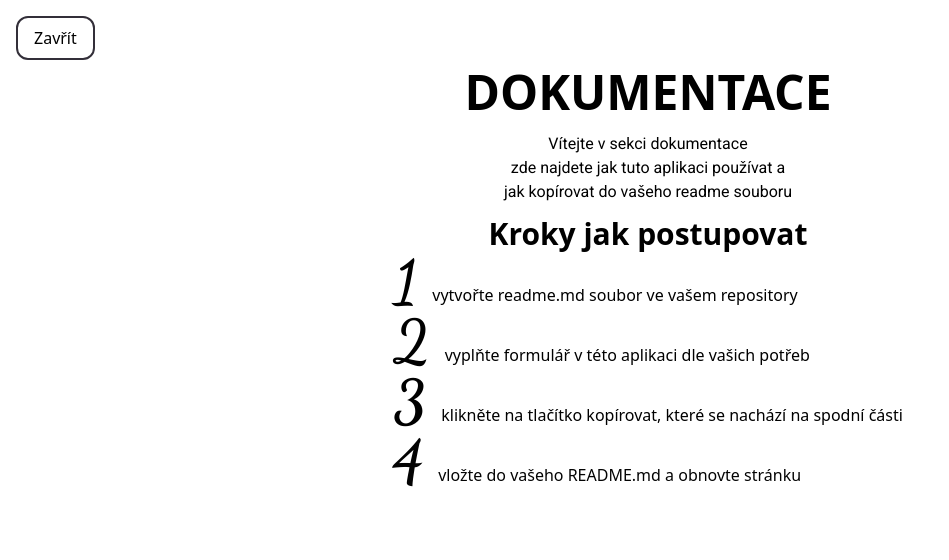
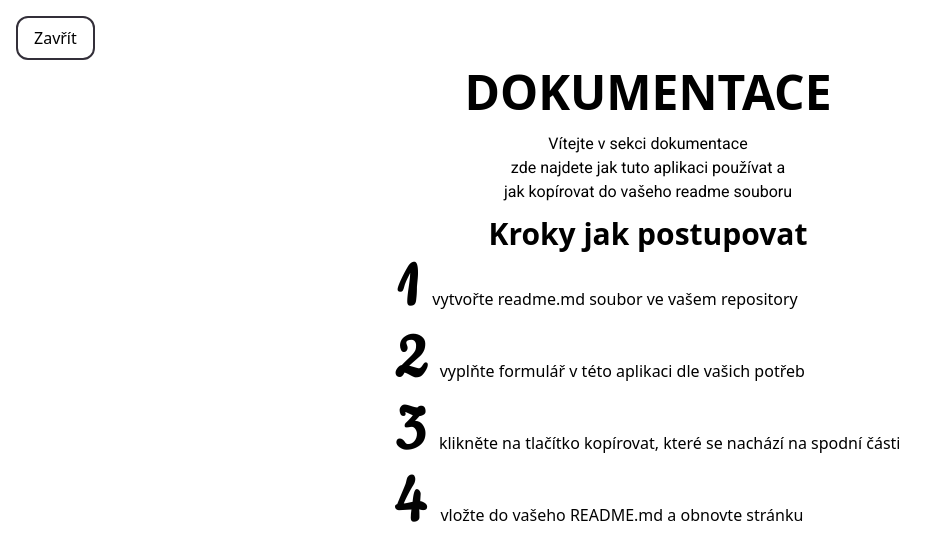
Before and after one commit to OndrejLosensky/generate-readme, a React (Create React App) app: page / in a window 1280 px wide. Both pictures are taken after a click on the button "Dokumentace". Shown: the top 560 px of the page, without its empty margins (0-949 px from the left). Built offline with nearby package versions, Linux system fonts and the light colour scheme; the HTML template or start-up script is replaced by a standard one.

Commit message:
nový font

```diff
--- a/public/index.html
+++ b/public/index.html
@@ -12,7 +12,10 @@
     <link rel="preconnect" href="https://fonts.gstatic.com" crossorigin>
     <link href="https://fonts.googleapis.com/css2?family=Roboto&display=swap" rel="stylesheet">
 
-    <!-- -->
+    <!-- Cookie -->
+    <link rel="preconnect" href="https://fonts.googleapis.com">
+    <link rel="preconnect" href="https://fonts.gstatic.com" crossorigin>
+    <link href="https://fonts.googleapis.com/css2?family=Cookie&display=swap" rel="stylesheet">
     <!-- -->
     <!-- -->
     <meta charset="utf-8" />
--- a/src/components/documentation/Documentation.js
+++ b/src/components/documentation/Documentation.js
@@ -22,10 +22,10 @@ const Documentation = () => {
                     jak kopírovat do vašeho readme souboru
                 </p>
                 <h3 className="pt-3 text-center text-3xl font-semibold"> Kroky jak postupovat </h3>
-                <p data-aos="fade-right"> <span className="text-left text-6xl font-black font-dancingScript pt-1"> 1 </span> vytvořte readme.md soubor ve vašem repository</p>
-                <p data-aos="fade-right" data-aos-delay="500"> <span className="text-right text-6xl font-black font-dancingScript pt-1"> 2 </span> vyplňte formulář v této aplikaci dle vašich potřeb</p>
-                <p data-aos="fade-right" data-aos-delay="1000"> <span className="text-left text-6xl font-black font-dancingScript pt-1"> 3 </span> klikněte na tlačítko kopírovat, které se nachází na spodní části</p>
-                <p data-aos="fade-right" data-aos-delay="1500"> <span className="text-left text-6xl font-black font-dancingScript pt-1"> 4 </span> vložte do vašeho README.md a obnovte stránku</p>
+                <p data-aos="fade-right"> <span className="text-left text-7xl font-black font-cookie pt-1"> 1 </span> vytvořte readme.md soubor ve vašem repository</p>
+                <p data-aos="fade-right" data-aos-delay="500"> <span className="text-right text-7xl font-black font-cookie pt-1"> 2 </span> vyplňte formulář v této aplikaci dle vašich potřeb</p>
+                <p data-aos="fade-right" data-aos-delay="1000"> <span className="text-left text-7xl font-black font-cookie pt-1"> 3 </span> klikněte na tlačítko kopírovat, které se nachází na spodní části</p>
+                <p data-aos="fade-right" data-aos-delay="1500"> <span className="text-left text-7xl font-black font-cookie pt-1"> 4 </span> vložte do vašeho README.md a obnovte stránku</p>
             </div>
         </div>
     )
--- a/tailwind.config.js
+++ b/tailwind.config.js
@@ -16,7 +16,8 @@ module.exports = {
   extend: {
     fontFamily: {
       dancingScript: ['"Dancing Script"', ...defaultTheme.fontFamily.sans],
-      roboto:['"Roboto"', ...defaultTheme.fontFamily.sans]
+      roboto:['"Roboto"', ...defaultTheme.fontFamily.sans],
+      cookie:['"Cookie"', ...defaultTheme.fontFamily.sans]
     }
   },
   colors: {
```
